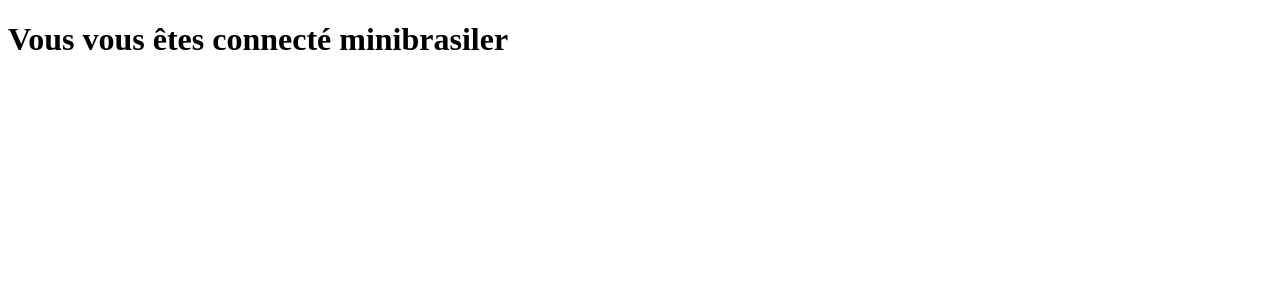
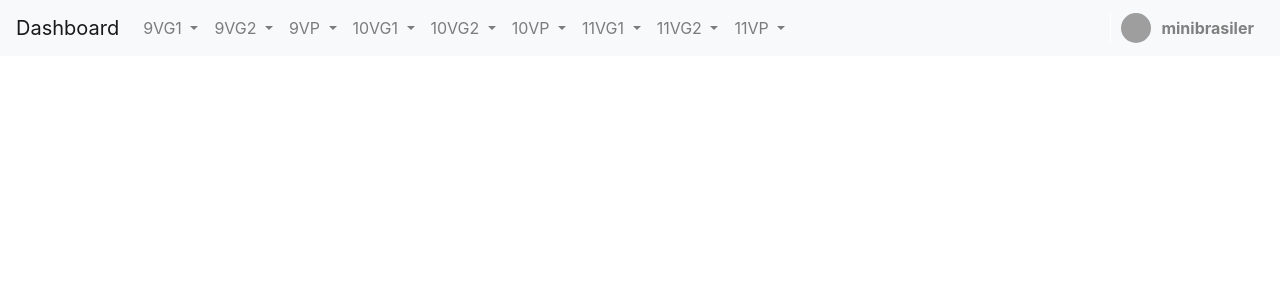
Before and after one commit to minibrasiler7/mathpully, a Flask app: page /dashboard in a window 1280 px wide. Shown: the top 300 px of the page. Run offline with Flask 3, Linux system fonts and the light colour scheme; a user stored in the database is signed in; some libraries are stand-ins or nearby versions; grey boxes are pictures that could not be loaded.

Commit message:
new  navbar in dashboard
navbar in dashboard

```diff
--- /dev/null
+++ b/static/navbar-style.css
@@ -0,0 +1,83 @@
+/* Couleurs des onglets */
+#nav-9VG1 { background-color: #FFB6C1; }
+#nav-9VG2 { background-color: #FFA500; }
+#nav-9VP { background-color: #FFFF00; }
+#nav-10VG1 { background-color: #00FF00; }
+#nav-10VG2 { background-color: #87CEFA; }
+#nav-10VP { background-color: #4169E1; }
+#nav-11VG1 { background-color: #EE82EE; }
+#nav-11VG2 { background-color: #FF69B4; }
+#nav-11VP { background-color: #DC143C; }
+
+/* Couleur de la barre de navigation */
+.navbar { background-color: #87CEFA; }
+
+/* Couleur des liens dans les menus déroulants */
+.dropdown-menu a { color: white; }
+
+/* Couleur de fond des menus déroulants */
+._9VG1menu { background-color: #FFB6C1; }
+._9VG2menu { background-color: #FFA500; }
+._9VPmenu { background-color: #159895; }
+._10VG1menu{ background-color: #00FF00; }
+._10VG2menu { background-color: #87CEFA; }
+._10VPmenu{ background-color: #4169E1; }
+._11VG1menu{ background-color: #EE82EE; }
+._11VG2menu { background-color: #FF69B4; }
+._11VPmenu { background-color: #DC143C; }
+
+.user-menu {
+  position: relative;
+  display: inline-block;
+  margin-left: auto;
+}
+.user-menu a{
+    color: grey;
+}
+
+.user-link {
+  display: flex;
+  align-items: center;
+  color: #fff;
+  font-weight: bold;
+  text-decoration: none;
+  padding: 0 10px;
+  border-left: 1px solid #fff;
+}
+
+.user-link:hover {
+  background-color: rgba(255, 255, 255, 0.2);
+}
+
+.user-image {
+  width: 30px;
+  height: 30px;
+  border-radius: 50%;
+  margin-right: 10px;
+}
+
+.user-dropdown {
+  position: absolute;
+  top: 100%;
+  right: 0;
+  background-color: #fff;
+  border: 1px solid #ccc;
+  padding: 10px;
+  display: none;
+  z-index: 1;
+}
+
+.user-menu:hover .user-dropdown {
+  display: block;
+}
+
+.user-dropdown a {
+  display: block;
+  color: grey;
+  text-decoration: none;
+  margin-bottom: 5px;
+}
+
+.user-dropdown a:hover {
+  background-color: #bbb;
+}
--- a/templates/dashboard.html
+++ b/templates/dashboard.html
@@ -1,11 +1,17 @@
 <!DOCTYPE html>
-<html lang="en">
+<html>
 <head>
-    <meta charset="UTF-8">
-    <title>Title</title>
+  <title>Dashboard</title>
+  <!-- lien vers les fichiers CSS de Bootstrap -->
+  <link rel="stylesheet" href="https://maxcdn.bootstrapcdn.com/bootstrap/4.5.2/css/bootstrap.min.css">
+  <link rel="stylesheet" href="static/navbar-style.css">
 </head>
 <body>
-<h1>Vous vous êtes connecté {{user.username}}</h1>
+  {% include 'navbar.html' %}
 
+  <!-- lien vers les fichiers JS de Bootstrap -->
+  <script src="https://ajax.googleapis.com/ajax/libs/jquery/3.5.1/jquery.min.js"></script>
+  <script src="https://cdnjs.cloudflare.com/ajax/libs/popper.js/1.16.0/umd/popper.min.js"></script>
+  <script src="https://maxcdn.bootstrapcdn.com/bootstrap/4.5.2/js/bootstrap.min.js"></script>
 </body>
 </html>
--- /dev/null
+++ b/templates/navbar.html
@@ -0,0 +1,181 @@
+
+<nav class="navbar navbar-expand-lg navbar-light bg-light">
+    <a class="navbar-brand" href="#">Dashboard</a>
+    <button class="navbar-toggler" type="button" data-toggle="collapse" data-target="#navbarNav" aria-controls="navbarNav" aria-expanded="false" aria-label="Toggle navigation">
+      <span class="navbar-toggler-icon"></span>
+    </button>
+    <div class="collapse navbar-collapse" id="navbarNav">
+      <ul class="navbar-nav">
+        <li class="nav-item dropdown">
+          <a class="nav-link dropdown-toggle" href="#" id="9VG1Dropdown" role="button" data-toggle="dropdown" aria-haspopup="true" aria-expanded="false">
+            9VG1
+          </a>
+          <div class="dropdown-menu _9VG1menu" aria-labelledby="9VG1Dropdown">
+            <a class="dropdown-item" href="#">NO Nombres naturels et décimaux</a>
+            <a class="dropdown-item" href="#">ES Figures géométriques planes</a>
+            <a class="dropdown-item" href="#">NO Nombres relatifs</a>
+            <a class="dropdown-item" href="#">ES Transformations géométriques</a>
+            <a class="dropdown-item" href="#">GM Lignes et surfaces</a>
+            <a class="dropdown-item" href="#">NO Nombres rationnels</a>
+            <a class="dropdown-item" href="#">FA Fonctions et diagrammes</a>
+            <a class="dropdown-item" href="#">ES Représentations de solides</a>
+            <a class="dropdown-item" href="#">GM Solides et diverses mesures</a>
+          </div>
+        </li>
+        <li class="nav-item dropdown">
+          <a class="nav-link dropdown-toggle" href="#" id="9VG2Dropdown" role="button" data-toggle="dropdown" aria-haspopup="true" aria-expanded="false">
+            9VG2
+          </a>
+          <div class="dropdown-menu _9VG2menu" aria-labelledby="9VG2Dropdown">
+            <a class="dropdown-item" href="#">NO Nombres naturels et décimaux</a>
+            <a class="dropdown-item" href="#">ES Figures géométriques planes</a>
+            <a class="dropdown-item" href="#">NO Nombres relatifs</a>
+            <a class="dropdown-item" href="#">ES Transformations géométriques</a>
+            <a class="dropdown-item" href="#">GM Lignes et surfaces</a>
+            <a class="dropdown-item" href="#">NO Nombres rationnels</a>
+            <a class="dropdown-item" href="#">FA Fonctions et diagrammes</a>
+            <a class="dropdown-item" href="#">ES Représentations de solides</a>
+            <a class="dropdown-item" href="#">GM Solides et diverses mesures</a>
+            <a class="dropdown-item" href="#">FA Calcul littéral</a>
+          </div>
+        </li>
+        <li class="nav-item dropdown">
+          <a class="nav-link dropdown-toggle" href="#" id="9VPDropdown" role="button" data-toggle="dropdown" aria-haspopup="true" aria-expanded="false">
+            9VP
+          </a>
+          <div class="dropdown-menu _9VPmenu" aria-labelledby="9VPDropdown">
+            <a class="dropdown-item" href="#">NO Nombres naturels et décimaux</a>
+            <a class="dropdown-item" href="#">ES Figures géométriques planes</a>
+            <a class="dropdown-item" href="#">NO Nombres relatifs</a>
+            <a class="dropdown-item" href="#">ES Transformations géométriques</a>
+            <a class="dropdown-item" href="#">GM Lignes et surfaces</a>
+            <a class="dropdown-item" href="#">NO Nombres rationnels</a>
+            <a class="dropdown-item" href="#">FA Fonctions et diagrammes</a>
+            <a class="dropdown-item" href="#">ES Représentations de solides</a>
+            <a class="dropdown-item" href="#">GM Solides et diverses mesures</a>
+            <a class="dropdown-item" href="#">FA Calcul littéral</a>
+          </div>
+        </li>
+        <li class="nav-item dropdown">
+          <a class="nav-link dropdown-toggle" href="#" id="10VG1Dropdown" role="button" data-toggle="dropdown" aria-haspopup="true" aria-expanded="false">
+            10VG1
+          </a>
+          <div class="dropdown-menu _10VG1menu" aria-labelledby="10VG1Dropdown">
+            <a class="dropdown-item" href="#">NO Nombres décimaux et relatifs</a>
+            <a class="dropdown-item" href="#">FA fonctions et diagramme (proportionnalité)</a>
+            <a class="dropdown-item" href="#">NO Nombres réels</a>
+            <a class="dropdown-item" href="#">ES Figures géométriques planes</a>
+            <a class="dropdown-item" href="#">GM Lignes, surfaces et Pythagore</a>
+            <a class="dropdown-item" href="#">FA Fonctions et diagrammes (fonctions)</a>
+            <a class="dropdown-item" href="#">ES Représentations de solides</a>
+            <a class="dropdown-item" href="#">GM Solides et diverses mesures</a>
+            <a class="dropdown-item" href="#">FA Calcul littéral</a>
+            <a class="dropdown-item" href="#">ES Transformations géométriques</a>
+          </div>
+        </li>
+        <li class="nav-item dropdown">
+          <a class="nav-link dropdown-toggle" href="#" id="10VG2Dropdown" role="button" data-toggle="dropdown" aria-haspopup="true" aria-expanded="false">
+            10VG2
+          </a>
+          <div class="dropdown-menu _10VG2menu" aria-labelledby="10VG2Dropdown">
+            <a class="dropdown-item" href="#">NO Nombres décimaux et relatifs</a>
+            <a class="dropdown-item" href="#">FA fonctions et diagramme (proportionnalité)</a>
+            <a class="dropdown-item" href="#">NO Nombres réels</a>
+            <a class="dropdown-item" href="#">ES Figures géométriques planes</a>
+            <a class="dropdown-item" href="#">GM Lignes, surfaces et Pythagore</a>
+            <a class="dropdown-item" href="#">FA Fonctions et diagrammes (fonctions)</a>
+            <a class="dropdown-item" href="#">FA Calcul littéral</a>
+            <a class="dropdown-item" href="#">ES Représentations de solides</a>
+            <a class="dropdown-item" href="#">GM Solides et diverses mesures</a>
+            <a class="dropdown-item" href="#">FA Equations</a>
+            <a class="dropdown-item" href="#">ES Transformations géométriques</a>
+          </div>
+        </li>
+        <li class="nav-item dropdown">
+          <a class="nav-link dropdown-toggle" href="#" id="10VPDropdown" role="button" data-toggle="dropdown" aria-haspopup="true" aria-expanded="false">
+            10VP
+          </a>
+          <div class="dropdown-menu _10VPmenu" aria-labelledby="10VPDropdown">
+            <a class="dropdown-item" href="#">NO Nombres décimaux et relatifs</a>
+            <a class="dropdown-item" href="#">GM Lignes, surfaces et Pythagore</a>
+            <a class="dropdown-item" href="#">NO Nombres réels</a>
+            <a class="dropdown-item" href="#">ES Représentations de solides</a>
+            <a class="dropdown-item" href="#">GM Solides et diverses mesures</a>
+            <a class="dropdown-item" href="#">FA Calcul littéral</a>
+            <a class="dropdown-item" href="#">FA Fonctions et diagrammes</a>
+            <a class="dropdown-item" href="#">GM Trigonométrie</a>
+            <a class="dropdown-item" href="#">FA Equations</a>
+            <a class="dropdown-item" href="#">FA Calcul littéral</a>
+            <a class="dropdown-item" href="#">ES Figures géométriques planes</a>
+            <a class="dropdown-item" href="#">ES Transformations géométriques</a>
+          </div>
+        </li>
+        <li class="nav-item dropdown">
+          <a class="nav-link dropdown-toggle" href="#" id="11VG1Dropdown" role="button" data-toggle="dropdown" aria-haspopup="true" aria-expanded="false">
+            11VG1
+          </a>
+          <div class="dropdown-menu _11VG1menu" aria-labelledby="11VG1Dropdown">
+            <a class="dropdown-item" href="#">NO Nombres réels</a>
+            <a class="dropdown-item" href="#">GM Trigonométrie</a>
+            <a class="dropdown-item" href="#">FA Calcul littéral</a>
+            <a class="dropdown-item" href="#">ES Figures géométriques planes</a>
+            <a class="dropdown-item" href="#">NO Situations aléatoires</a>
+            <a class="dropdown-item" href="#">ES Transformations géométriques</a>
+            <a class="dropdown-item" href="#">FA Fonctions et diagrammes</a>
+            <a class="dropdown-item" href="#">GM Lignes, surfaces et théorèmes</a>
+            <a class="dropdown-item" href="#">FA Equations</a>
+            <a class="dropdown-item" href="#">ES Représentations de solides</a>
+            <a class="dropdown-item" href="#">GM Solides et diverses mesures</a>
+          </div>
+        </li>
+        <li class="nav-item dropdown">
+          <a class="nav-link dropdown-toggle" href="#" id="11VG2Dropdown" role="button" data-toggle="dropdown" aria-haspopup="true" aria-expanded="false">
+            11VG2
+          </a>
+          <div class="dropdown-menu _11VG2menu" aria-labelledby="11VG2Dropdown">
+            <a class="dropdown-item" href="#">NO Nombres réels</a>
+            <a class="dropdown-item" href="#">GM Trigonométrie</a>
+            <a class="dropdown-item" href="#">FA Calcul littéral</a>
+            <a class="dropdown-item" href="#">ES Figures géométriques planes</a>
+            <a class="dropdown-item" href="#">NO Situations aléatoires</a>
+            <a class="dropdown-item" href="#">ES Transformations géométriques</a>
+            <a class="dropdown-item" href="#">FA Fonctions et diagrammes</a>
+            <a class="dropdown-item" href="#">GM Lignes, surfaces et théorèmes</a>
+            <a class="dropdown-item" href="#">FA Equations</a>
+            <a class="dropdown-item" href="#">ES Représentations de solides</a>
+            <a class="dropdown-item" href="#">GM Solides et diverses mesures</a>
+          </div>
+        </li>
+        <li class="nav-item dropdown">
+          <a class="nav-link dropdown-toggle" href="#" id="11VPDropdown" role="button" data-toggle="dropdown" aria-haspopup="true" aria-expanded="false">
+            11VP
+          </a>
+          <div class="dropdown-menu _11VPmenu" aria-labelledby="11VPDropdown">
+            <a class="dropdown-item" href="#">NO Nombres réels</a>
+            <a class="dropdown-item" href="#">FA Calcul littéral, équation</a>
+            <a class="dropdown-item" href="#">ES Figures géométriques planes</a>
+            <a class="dropdown-item" href="#">ES Transformations géométriques</a>
+            <a class="dropdown-item" href="#">NO Situations aléatoires</a>
+            <a class="dropdown-item" href="#">FA Fonctions et diagrammes</a>
+            <a class="dropdown-item" href="#">GM Lignes, surfaces et théorèmes, trigonométrie</a>
+            <a class="dropdown-item" href="#">FA Système d'équation, fonction</a>
+            <a class="dropdown-item" href="#">ES Représentations de solides</a>
+            <a class="dropdown-item" href="#">GM Solides et diverses mesures</a>
+          </div>
+        </li>
+        <!-- Ajoutez ici les 8 autres items -->
+      </ul>
+
+      <div class="user-menu">
+        <a href="#" class="user-link">
+        <img src="path/to/user-image.png" alt="User Image" class="user-image">
+       {{ user.username }}
+        <i class="fas fa-chevron-down"></i>
+        </a>
+      <div class="user-dropdown">
+        <a href="#">Mon compte</a>
+        <a href="#">Se déconnecter</a>
+      </div>
+    </div>
+    </div>
+  </nav>
```
Also changed, not shown: static/style.css (line endings or trailing spaces).
